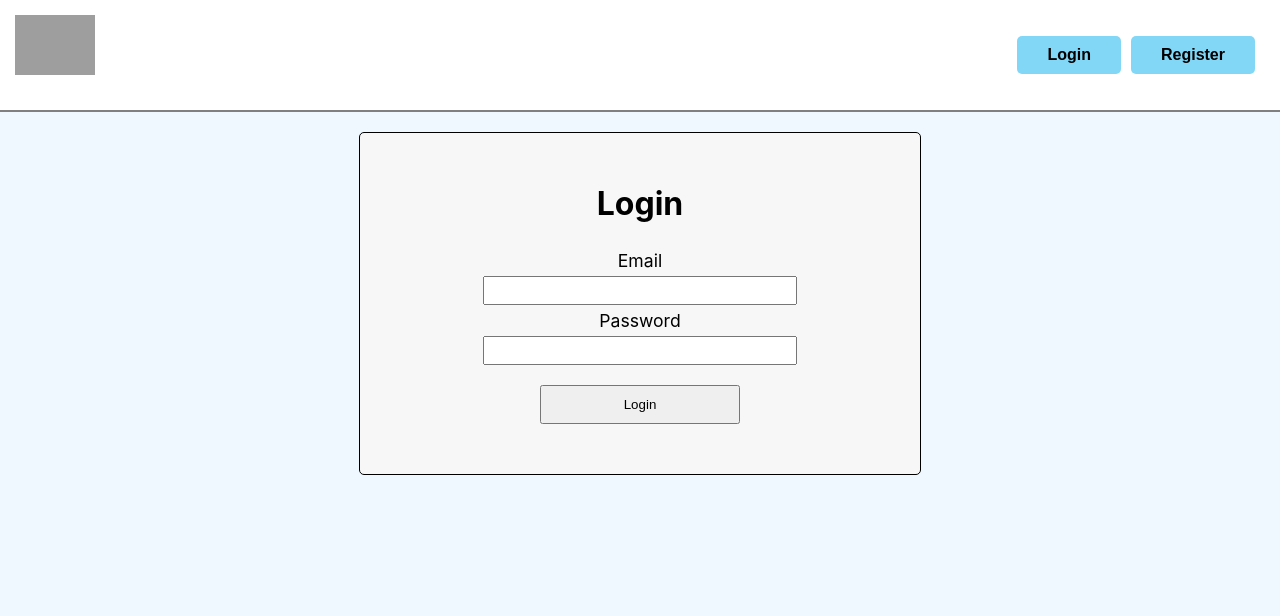
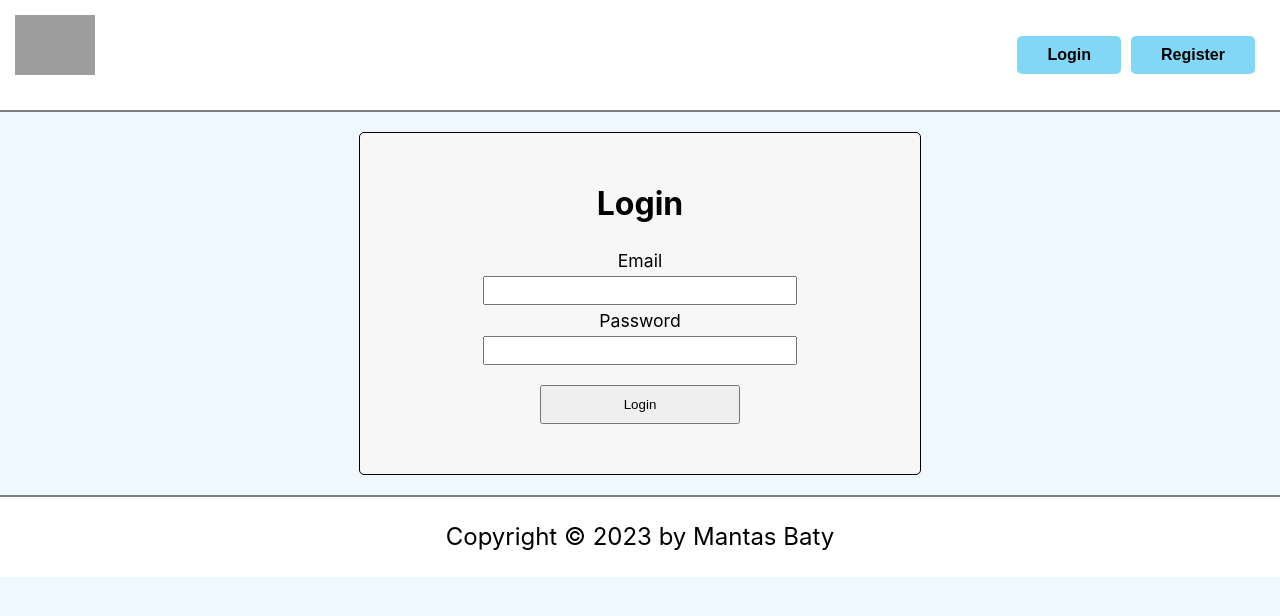
Before and after one commit to batym24/React-atsiskaitymas, a React (Create React App) app: page /login in a window 1280 px wide. Shown: the top 616 px of the page. Built offline with nearby package versions, Linux system fonts and the light colour scheme; data requests are answered from the project's data file; grey boxes are pictures that could not be loaded.

Commit message:
Added styling to footer and added it to App component

```diff
--- a/src/App.jsx
+++ b/src/App.jsx
@@ -7,6 +7,7 @@ import Home from './components/Pages/Home';
 import UsersContext from './contexts/UsersContext';
 import { useContext } from 'react';
 import Add from './components/Pages/Add';
+import Footer from './components/Organisms/Footer';
 
 const App = () => {
 
@@ -21,6 +22,7 @@ const App = () => {
         <Route path='/register' element={<Register/>}/>
         <Route path='/login' element={<Login/>}/>
       </Routes>
+      <Footer/>
     </>
   );
 }
--- a/src/components/Organisms/Footer.jsx
+++ b/src/components/Organisms/Footer.jsx
@@ -0,0 +1,23 @@
+import styled from "styled-components";
+
+const StyledFooter = styled.footer`
+    display: flex;
+    justify-content: center;
+    align-items: center;
+    background-color: white;
+    border-top: 2px solid gray;
+    height: 80px;
+    font-size: 1.5rem;
+`
+
+const Footer = () => {
+    return (
+        <StyledFooter>
+            <p>
+            Copyright © 2023 by Mantas Baty
+            </p>
+        </StyledFooter>
+     );
+}
+
+export default Footer;
```
